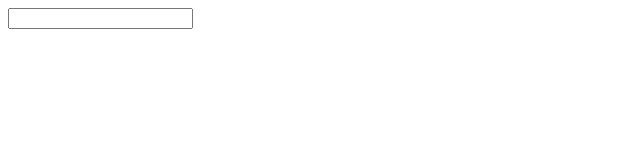
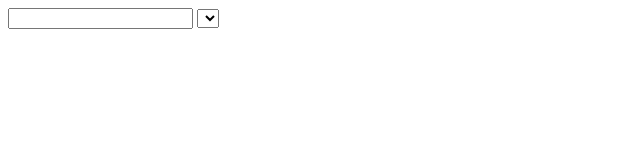
Before and after one commit to kaze13/spotdark, a website: page index.html in a window 1280 px wide. Shown: the full height of the page, 0-640 px from the left. Drawn offline with nearby package versions, Linux system fonts and the light colour scheme.

Commit message:
change to select

```diff
--- a/index.html
+++ b/index.html
@@ -4,9 +4,9 @@
 </head>
 <body ng-controller="mainCtrl">
 	<input type="search" ng-model="keyword" ng-keypress="keypress($event)"/>
-	<div>
-		<div ng-repeat="item in searchResult">{{item}}</div>
-	</div>
+	<select>
+		<option ng-repeat="item in searchResult" value="{{$index}}">{{item}}</option>
+	</select>
 </body>
 <script src="bower_components/angularjs/angular.min.js"></script>
 <script src="js/main.js"></script>
```
